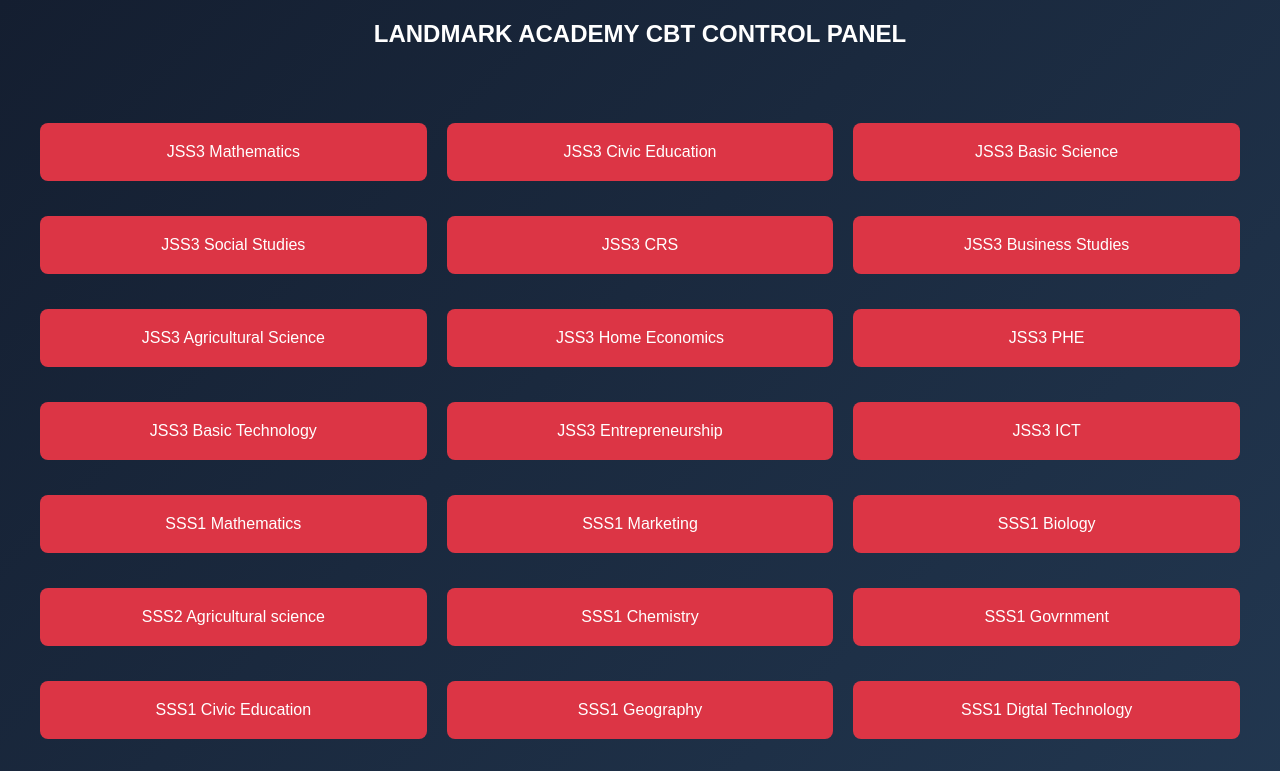
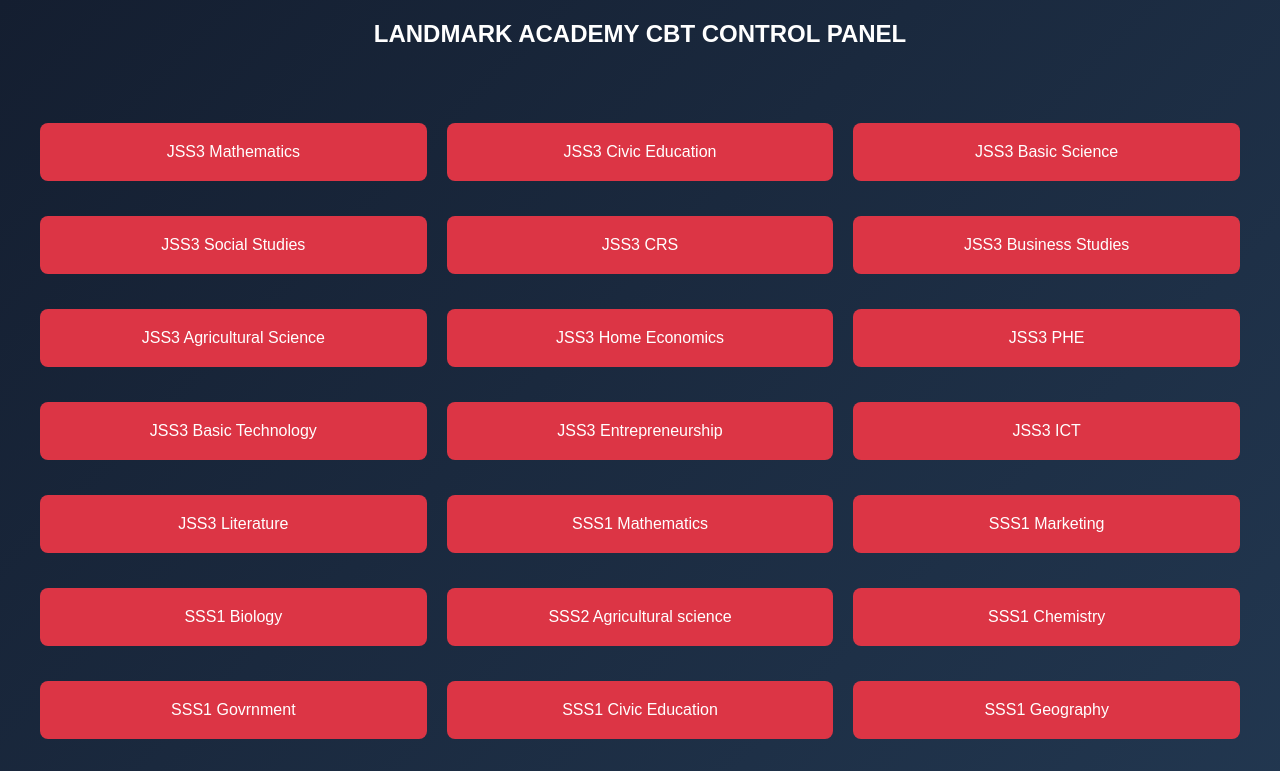
Before and after one commit to kceeAndre/Landmarkcbt, a plain HTML site: page admin.html in a window 1280 px wide. Shown: the top 771 px of the page. Drawn offline with Linux system fonts and the light colour scheme.

Commit message:
Update admin.html
JSS3 Literature button added

```diff
--- a/admin.html
+++ b/admin.html
@@ -38,6 +38,9 @@
 <button data-exam="JSS3_ENT" onclick="openConfig('JSS3_ENT')">JSS3 Entrepreneurship</button>
 
 <button data-exam="JSS3_ICT" onclick="openConfig('JSS3_ICT')">JSS3 ICT</button>
+
+<button data-exam="JSS3_LIT" onclick="openConfig('JSS3_LIT')">JSS3 Literature</button>
+
 
 <!-- FOR SSS1 SUBJECTS-->
 
```
